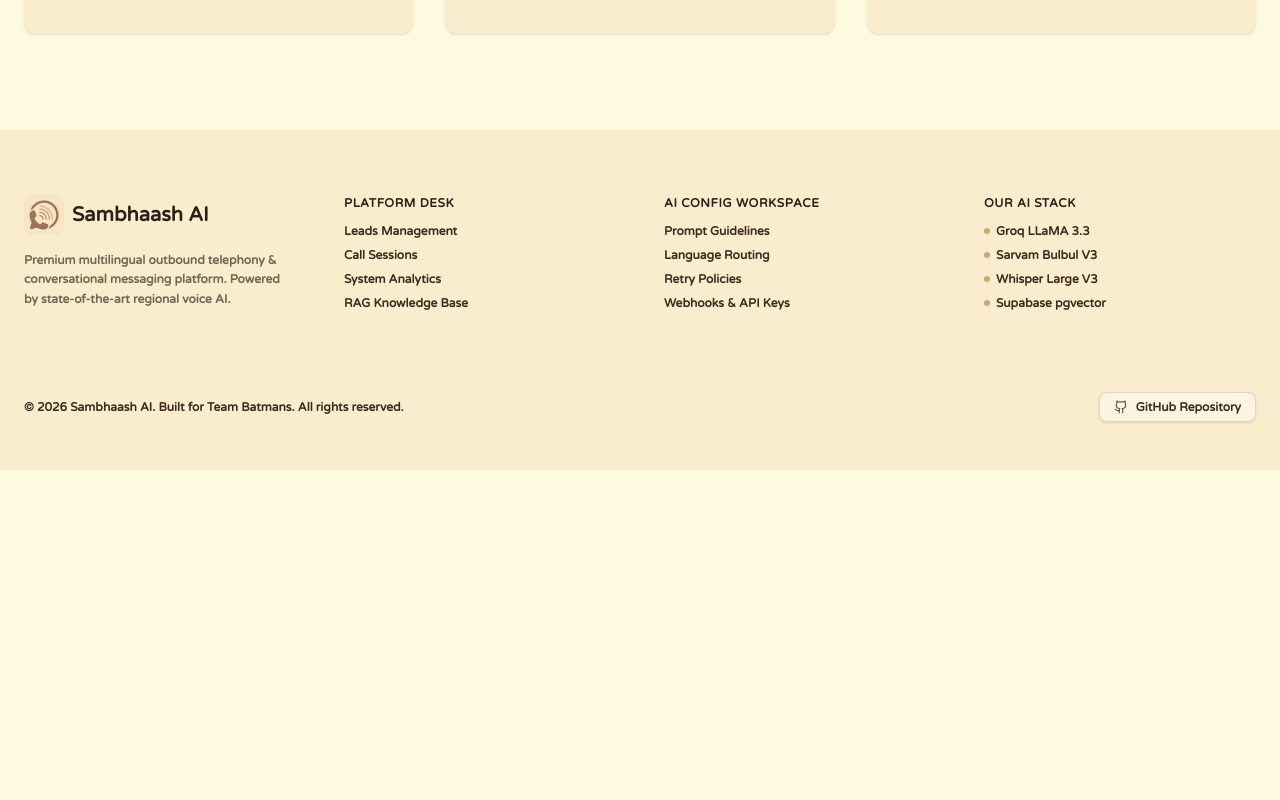
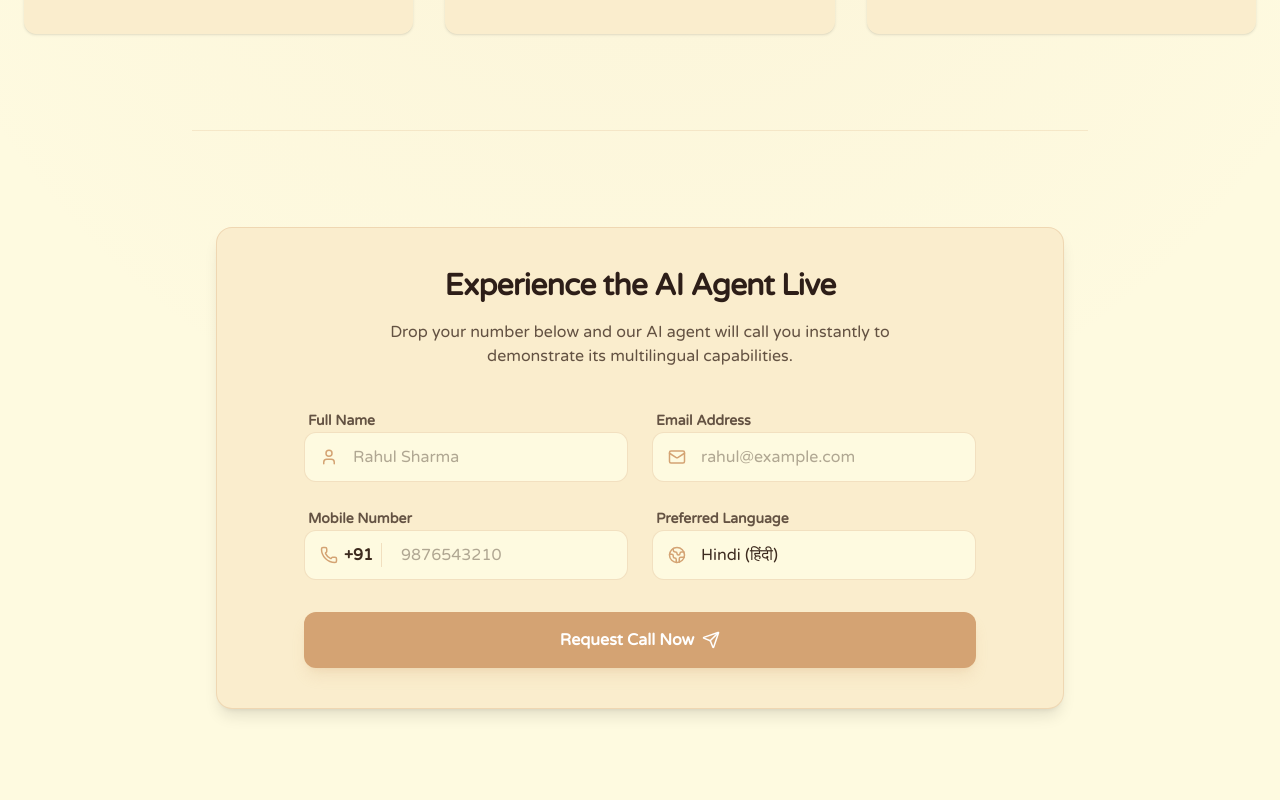
Before and after one commit to Rahul-8283/Sambhaash_AI, a React (Vite) app in the folder Frontend/: page / in a window 1280 px wide. Shown: the part 1740-2540 px from the top of the page. Before the commit the page ends 2210 px from the top, so only its background shows below. Built offline with nearby package versions, Linux system fonts and the light colour scheme; no server answers; the HTML template or start-up script is replaced by a standard one; a web font is replaced by a local one.

Commit message:
feat: implement new component for leadcapture form

```diff
--- /dev/null
+++ b/Frontend/src/components/LeadCaptureForm.tsx
@@ -0,0 +1,158 @@
+import React, { useState } from "react";
+import { motion } from "framer-motion";
+import { Send, Phone, User, Mail, Globe2 } from "lucide-react";
+import toast from "react-hot-toast";
+import { ApiService } from "../services/apiService";
+
+export const LeadCaptureForm: React.FC = () => {
+  const [formData, setFormData] = useState({
+    name: "",
+    email: "",
+    phone: "",
+    language: "hi"
+  });
+  const [isSubmitting, setIsSubmitting] = useState(false);
+
+  const handleSubmit = async (e: React.FormEvent) => {
+    e.preventDefault();
+    setIsSubmitting(true);
+
+    try {
+      const apiService = ApiService.getInstance();
+
+      // Auto-prepend +91
+      const formattedPhone = `+91${formData.phone.replace(/\D/g, '')}`;
+
+      if (formattedPhone.length < 13) {
+        throw new Error("Please enter a valid 10-digit mobile number");
+      }
+
+      await apiService.submitPublicLead({
+        name: formData.name,
+        email: formData.email,
+        phone: formattedPhone,
+        language: formData.language
+      });
+
+      toast.success("Thanks! We have received your request and will contact you soon.", {
+        style: {
+          background: "#fefae0",
+          color: "#3d2b1f",
+          border: "2px solid #faedcd"
+        },
+        iconTheme: {
+          primary: "#d4a373",
+          secondary: "#fefae0"
+        }
+      });
+
+      setFormData({ name: "", email: "", phone: "", language: "hi" });
+    } catch (error: any) {
+      toast.error(error.response?.data?.detail || error.message || "Failed to submit form");
+    } finally {
+      setIsSubmitting(false);
+    }
+  };
+
+  return (
+    <section className="relative z-10 py-24 px-6 max-w-4xl mx-auto border-t border-[#d4a373]/20">
+      <motion.div
+        initial={{ opacity: 0, y: 20 }}
+        whileInView={{ opacity: 1, y: 0 }}
+        viewport={{ once: true }}
+        className="bg-[#faedcd] p-10 rounded-2xl border border-[#d4a373]/30 shadow-lg"
+      >
+        <div className="text-center mb-10">
+          <h2 className="text-3xl font-black mb-4 text-[#2d1e18] font-display">Experience the AI Agent Live</h2>
+          <p className="text-[#3d2b1f]/80 font-medium max-w-lg mx-auto">
+            Drop your number below and our AI agent will call you instantly to demonstrate its multilingual capabilities.
+          </p>
+        </div>
+
+        <form onSubmit={handleSubmit} className="space-y-6 max-w-2xl mx-auto">
+          <div className="grid md:grid-cols-2 gap-6">
+            <div className="space-y-2">
+              <label className="text-sm font-bold text-[#3d2b1f]/80 ml-1">Full Name</label>
+              <div className="relative">
+                <User size={18} className="absolute left-4 top-1/2 -translate-y-1/2 text-[#d4a373]" />
+                <input
+                  type="text"
+                  required
+                  value={formData.name}
+                  onChange={(e) => setFormData({ ...formData, name: e.target.value })}
+                  placeholder="Rahul Sharma"
+                  className="w-full bg-[#fefae0] border border-[#d4a373]/30 rounded-xl py-3 pl-12 pr-4 text-[#3d2b1f] placeholder:text-[#3d2b1f]/40 focus:outline-none focus:border-[#d4a373] focus:ring-2 focus:ring-[#d4a373]/20 transition-all font-medium"
+                />
+              </div>
+            </div>
+
+            <div className="space-y-2">
+              <label className="text-sm font-bold text-[#3d2b1f]/80 ml-1">Email Address</label>
+              <div className="relative">
+                <Mail size={18} className="absolute left-4 top-1/2 -translate-y-1/2 text-[#d4a373]" />
+                <input
+                  type="email"
+                  required
+                  value={formData.email}
+                  onChange={(e) => setFormData({ ...formData, email: e.target.value })}
+                  placeholder="rahul@example.com"
+                  className="w-full bg-[#fefae0] border border-[#d4a373]/30 rounded-xl py-3 pl-12 pr-4 text-[#3d2b1f] placeholder:text-[#3d2b1f]/40 focus:outline-none focus:border-[#d4a373] focus:ring-2 focus:ring-[#d4a373]/20 transition-all font-medium"
+                />
+              </div>
+            </div>
+          </div>
+
+          <div className="grid md:grid-cols-2 gap-6">
+            <div className="space-y-2">
+              <label className="text-sm font-bold text-[#3d2b1f]/80 ml-1">Mobile Number</label>
+              <div className="relative">
+                <Phone size={18} className="absolute left-4 top-1/2 -translate-y-1/2 text-[#d4a373] z-10" />
+                <div className="absolute left-10 top-1/2 -translate-y-1/2 text-[#3d2b1f] font-bold z-10 border-r border-[#d4a373]/30 pr-2">
+                  +91
+                </div>
+                <input
+                  type="tel"
+                  required
+                  maxLength={10}
+                  value={formData.phone}
+                  onChange={(e) => setFormData({ ...formData, phone: e.target.value })}
+                  placeholder="9876543210"
+                  className="w-full bg-[#fefae0] border border-[#d4a373]/30 rounded-xl py-3 pl-24 pr-4 text-[#3d2b1f] placeholder:text-[#3d2b1f]/40 focus:outline-none focus:border-[#d4a373] focus:ring-2 focus:ring-[#d4a373]/20 transition-all font-medium"
+                />
+              </div>
+            </div>
+
+            <div className="space-y-2">
+              <label className="text-sm font-bold text-[#3d2b1f]/80 ml-1">Preferred Language</label>
+              <div className="relative">
+                <Globe2 size={18} className="absolute left-4 top-1/2 -translate-y-1/2 text-[#d4a373]" />
+                <select
+                  value={formData.language}
+                  onChange={(e) => setFormData({ ...formData, language: e.target.value })}
+                  className="w-full bg-[#fefae0] border border-[#d4a373]/30 rounded-xl py-3 pl-12 pr-4 text-[#3d2b1f] focus:outline-none focus:border-[#d4a373] focus:ring-2 focus:ring-[#d4a373]/20 transition-all font-medium appearance-none cursor-pointer"
+                >
+                  <option value="en">English</option>
+                  <option value="hi">Hindi (हिंदी)</option>
+                  <option value="bn">Bengali (বাংলা)</option>
+                  <option value="ta">Tamil (தமிழ்)</option>
+                  <option value="te">Telugu (తెలుగు)</option>
+                </select>
+              </div>
+            </div>
+          </div>
+
+          <button
+            type="submit"
+            disabled={isSubmitting}
+            className="w-full mt-8 px-8 py-4 rounded-xl bg-[#d4a373] text-white font-bold hover:bg-[#c39162] transition-all duration-300 shadow-lg shadow-[#d4a373]/20 active:scale-[0.98] disabled:opacity-70 disabled:cursor-not-allowed flex items-center justify-center gap-2 group"
+          >
+            {isSubmitting ? "Connecting..." : "Request Call Now"}
+            <Send size={18} className={isSubmitting ? "animate-pulse" : "group-hover:translate-x-1 group-hover:-translate-y-1 transition-transform"} />
+          </button>
+        </form>
+      </motion.div>
+    </section>
+  );
+};
+
+export default LeadCaptureForm;
--- a/Frontend/src/pages/LandingPage.tsx
+++ b/Frontend/src/pages/LandingPage.tsx
@@ -12,6 +12,7 @@ import {
   UserCheck
 } from "lucide-react";
 import Footer from "../components/Layout/Footer";
+import LeadCaptureForm from "../components/LeadCaptureForm";
 import { supabase } from "../services/supabase";
 import toast from "react-hot-toast";
 
@@ -251,6 +252,9 @@ export const LandingPage: React.FC = () => {
         </div>
       </section>
 
+      {/* Public Lead Capture Form */}
+      <LeadCaptureForm />
+
       {/* Floating CTA */}
       <div className="fixed bottom-8 left-1/2 -translate-x-1/2 z-50">
         <motion.div
```
